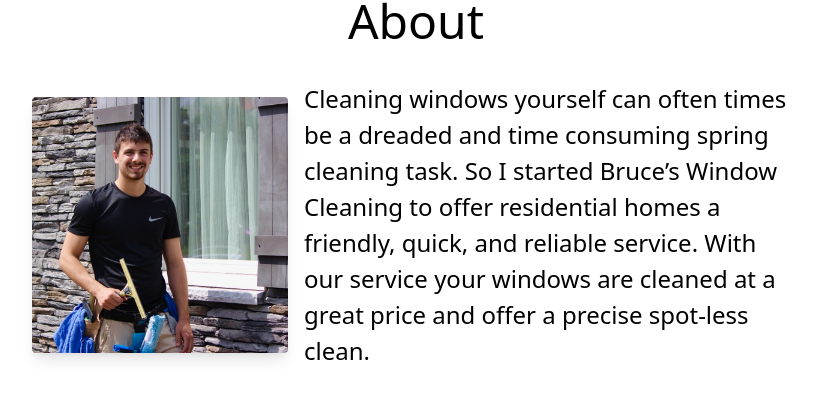
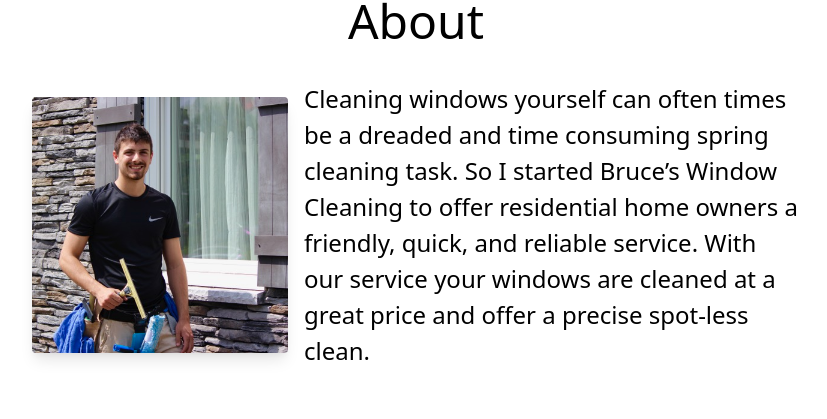
Before and after one commit to jneterer/bruces-window-cleaning, an Angular app: page / in a window 1280 px wide. Shown: the part 2481-2900 px from the top of the page, without its empty margins (224-1051 px from the left). Built offline with nearby package versions, Linux system fonts and the light colour scheme; what angular-svg-icon would draw is missing.

Commit message:
Updating about text.

```diff
--- a/src/app/about/about.component.html
+++ b/src/app/about/about.component.html
@@ -3,7 +3,7 @@
   <div class="block lg:flex items-center">
     <img src="../../assets/bruce_headshot_1.jpeg" alt="Bruce Headshot" class="mx-auto mb-4 lg:mb-0 h-64 lg:w-64 object-cover rounded shadow-lg">
     <p class="p-0 lg:pl-4 m-0 text-2xl">
-      Cleaning windows yourself can often times be a dreaded and time consuming spring cleaning task. So I started Bruce’s Window Cleaning to offer residential homes a friendly, quick, and reliable service. With our service your windows are cleaned at a great price and offer a precise spot-less clean.
+      Cleaning windows yourself can often times be a dreaded and time consuming spring cleaning task. So I started Bruce’s Window Cleaning to offer residential home owners a friendly, quick, and reliable service. With our service your windows are cleaned at a great price and offer a precise spot-less clean.
     </p>
   </div>
 </div>
```
